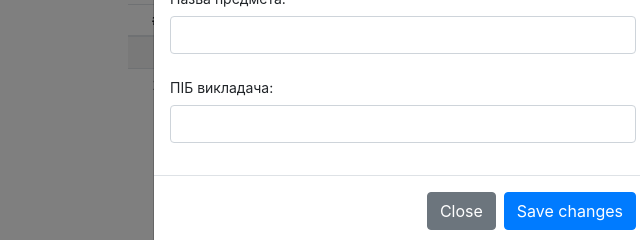
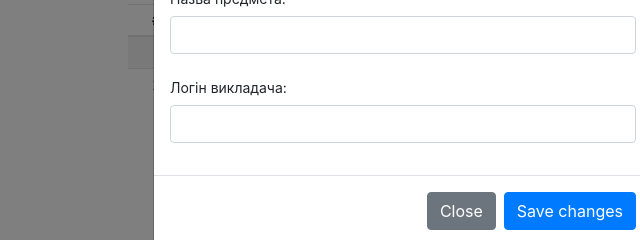
Before and after one commit to ekyrych/University-Students-Testing-Platform, a plain HTML site: page ADMIN/index.html in a window 1280 px wide. Both pictures are taken after a click on the button "Add new subject". Shown: the part 326-566 px from the top of the page, 237-877 px from the left. Drawn offline with nearby package versions, Linux system fonts and the light colour scheme.

Commit message:
Змінено ПІП на Логін

```diff
--- a/ADMIN/index.html
+++ b/ADMIN/index.html
@@ -72,7 +72,7 @@
             <input type="text" class="form-control" required>
           </div>
           <div class="form-group">
-            <label for="recipient-name" class="col-form-label">ПІБ викладача:</label>
+            <label for="recipient-name" class="col-form-label">Логін викладача:</label>
             <input type="text" class="form-control" required>
           </div>
         </form>
```
